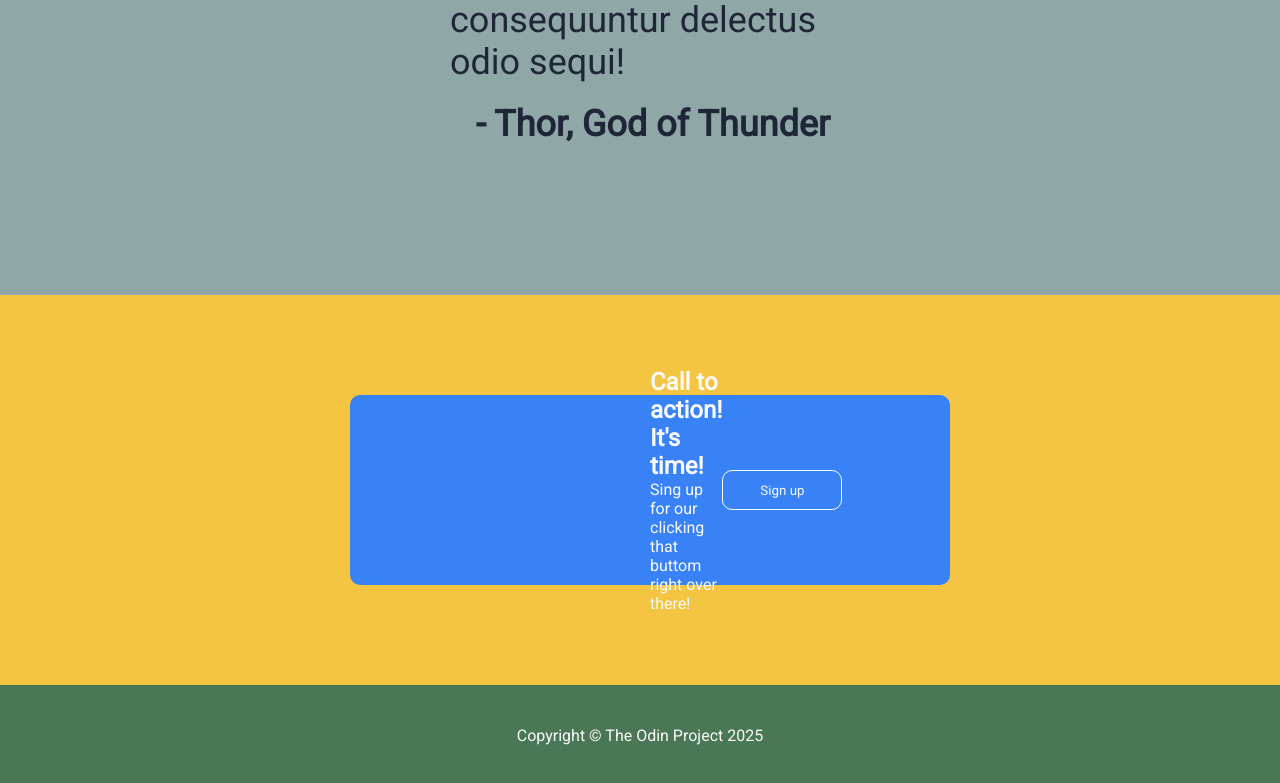
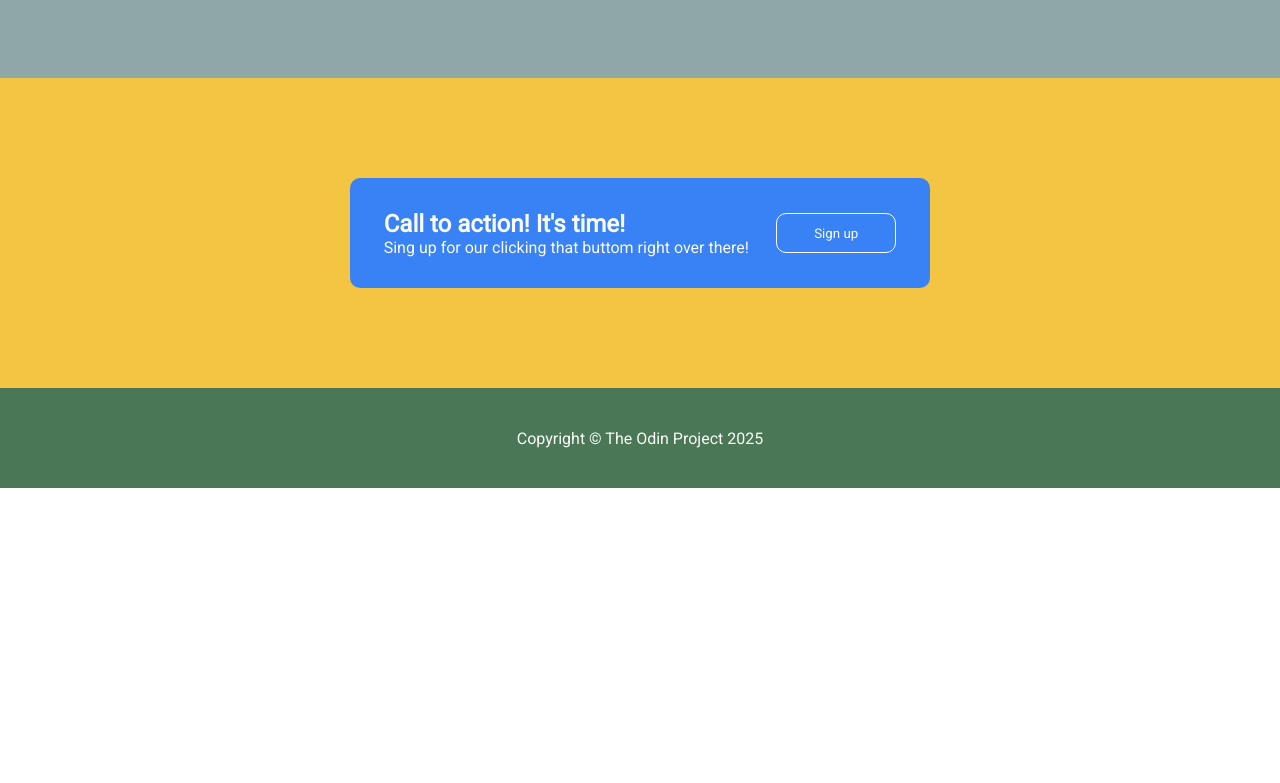
Before and after one commit to nuartxt/landing-page, a plain HTML site: page index.html in a window 1280 px wide. Shown: the part 1785-2568 px from the top of the page. After the commit the page ends 2273 px from the top, so only its background shows below. Drawn offline with Linux system fonts and the light colour scheme.

Commit message:
fix padding problem

```diff
--- a/main.css
+++ b/main.css
@@ -68,7 +68,7 @@ header {
 
 .conteiner_2 {
     background-color:#F4C542;
-    padding: 50px 450px;
+    padding: 50px 0px;
     /* margin-bottom: 100px; */
 
 }
@@ -130,10 +130,11 @@ header {
     height: 90px;
     border-radius: 10px;
     background-color: #3882f6;
-    padding: 50px 300px;
+    padding: 10px 20px;
     display: flex;
     align-items: center;
-    justify-content: space-between;
+    justify-content: space-around;
+    /* gap: 30px; */
     color: #f9faf8;
 }
 
```
